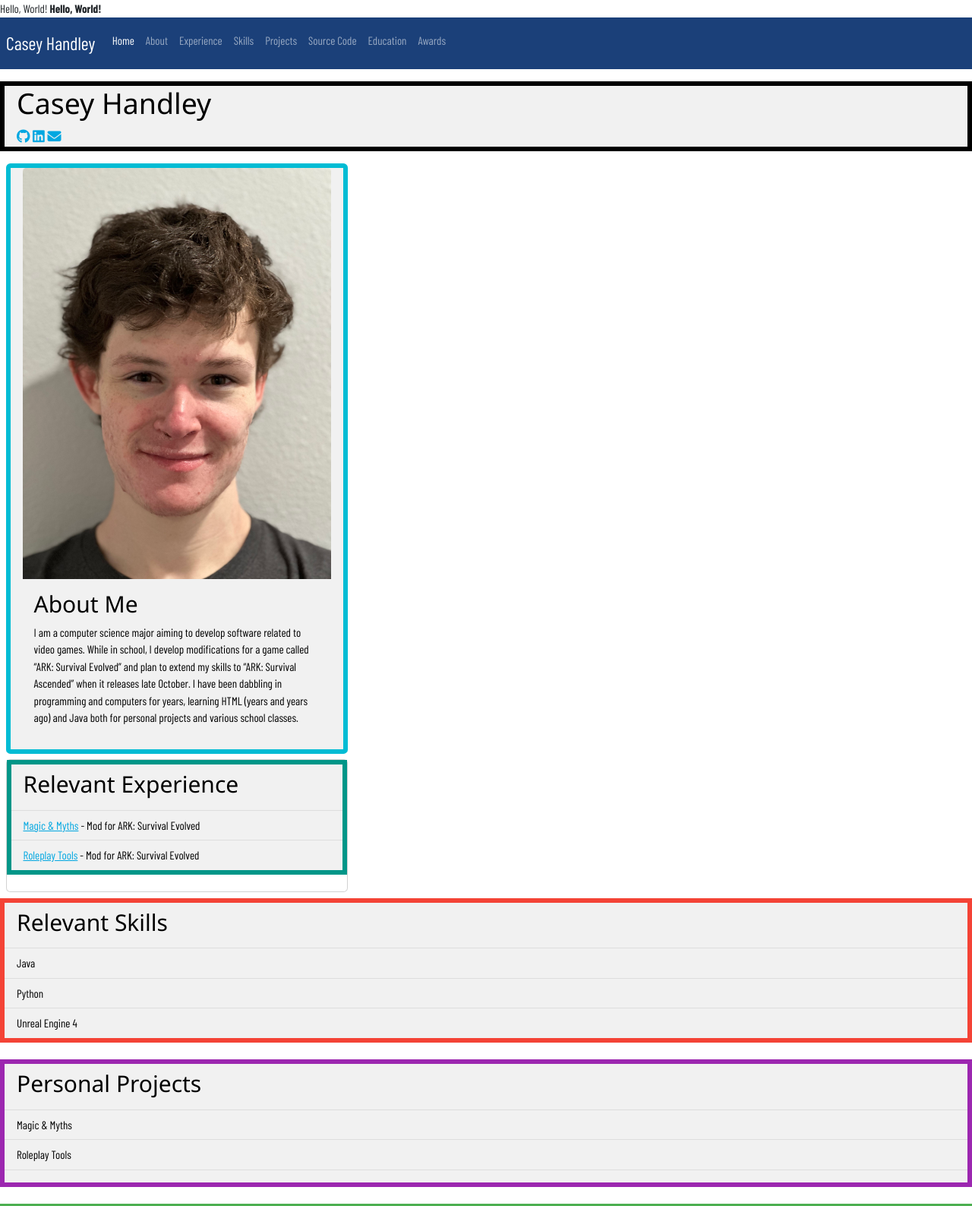
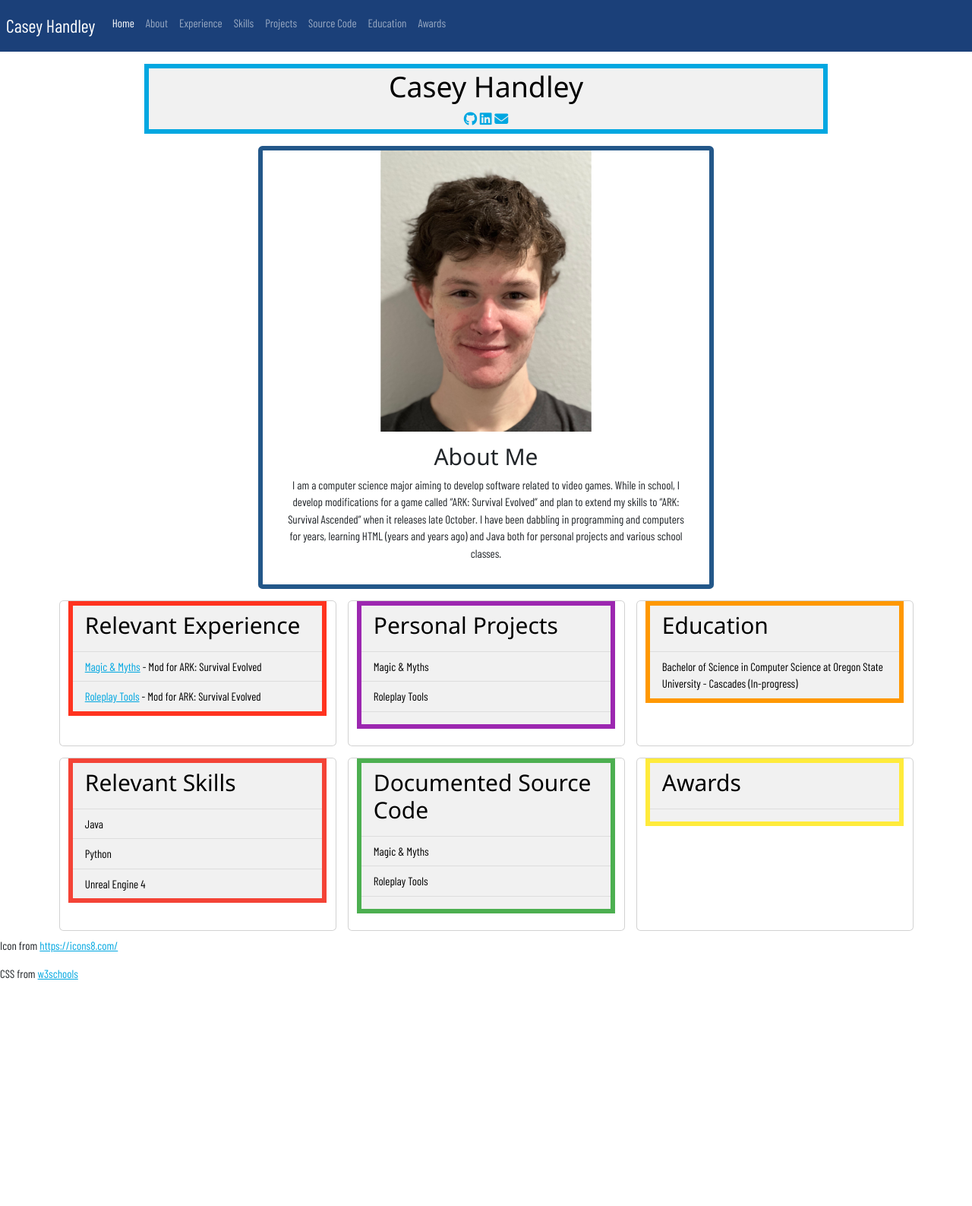
Before and after one commit to caseyHandleyOSU/caseyHandleyOSU.github.io, a website: page index.html in a window 1280 px wide. Shown: the top 1587 px of the page at 76% size. After the commit the page ends 1308 px from the top, so only its background shows below. Drawn offline with nearby package versions, Linux system fonts and the light colour scheme; a web font is replaced by a local one.

Commit message:
Align information in grid + center about me and header

```diff
--- a/index.html
+++ b/index.html
@@ -14,10 +14,6 @@
     <link rel="icon" type="image/x-icon" href="images/icons8-dog-32.png">
 
     <body>
-        <div>
-            Hello, World!
-            <b>Hello, World!</b>
-        </div>
         <!-- Navigation Bar -->
         <nav class="navbar bg-dark sticky-top" data-bs-theme="dark">
             <div class="container-fixed w3-padding-small">
@@ -51,7 +47,7 @@
         -->
 
         <!-- Title Section -->
-        <div id="home" class="w3-panel w3-border w3-topbar w3-rightbar w3-leftbar w3-bottombar w3-border-black w3-light-gray">
+        <div id="home" class="w3-panel w3-border w3-topbar w3-rightbar w3-leftbar w3-bottombar border-primary w3-light-gray text-center mx-auto" style="width:60rem;">
             <h1 class="w3-sans-serif font-effect-shadow-multiple">Casey Handley</h1>
             <div class="w3-large">
                 <a class="w3-sans-serif" href="https://github.com/caseyHandleyOSU/" target="_blank"><i class="fa fa-github"></i></a>
@@ -60,24 +56,48 @@
             </div>
         </div>
         <!-- About section -->
-        <div class="w3-panel w3-border w3-topbar w3-rightbar w3-leftbar w3-bottombar w3-border-cyan w3-light-gray card m-2" id="about" style="width: 30rem;">
-            <img src="images/IMG_1187.jpg" class="card-img-top" width="200" />
+        <div class="row w3-panel w3-border w3-topbar w3-rightbar w3-leftbar w3-bottombar w3-border-cyan border-secondary card m-2 text-center mx-auto" id="about" style="width: 40rem;">
+            <img src="images/IMG_1187.jpg" class="card-img-top mx-auto" style="width: 20rem;"/>
             <div class="card-body">
                 <h2 class="w3-sans-serif font-effect-shadow-multiple ">About Me</h2>
                 <p>I am a computer science major aiming to develop software related to video games. While in school, I develop modifications for a game called “ARK: Survival Evolved” and plan to extend my skills to “ARK: Survival Ascended” when it releases late October. I have been dabbling in programming and computers for years, learning HTML (years and years ago) and Java both for personal projects and various school classes.</p>
             </div>
         </div>
+
+        <div class="container">
+            <!-- Open Left Row -->
+            <div class="row">
                 <!-- Experience Section -->
-        <div id="experience" class="card m-2" style="width: 30rem;">
-            <ul class="w3-ul w3-border w3-topbar w3-rightbar w3-leftbar w3-bottombar w3-border-teal w3-light-gray">
+                <div id="experience" class="col card m-2" style="width: 30rem;">
+                    <ul class="w3-ul w3-border w3-topbar w3-rightbar w3-leftbar w3-bottombar border-danger w3-light-gray">
                         <li><h2 class="w3-sans-serif font-effect-shadow-multiple">Relevant Experience</h2></li>
                         <li><a href="https://steamcommunity.com/sharedfiles/filedetails/?id=3039514568">Magic & Myths</a> - Mod for ARK: Survival Evolved</li>
                         <li><a href="https://steamcommunity.com/sharedfiles/filedetails/?id=3039514568">Roleplay Tools</a> - Mod for ARK: Survival Evolved</li>
                     </ul>
+                </div>
+                <!-- Projects Section -->
+                <div id="projects" class="col card m-2" style="width: 30rem;">
+                    <ul class="w3-ul w3-border w3-topbar w3-rightbar w3-leftbar w3-bottombar w3-border-purple w3-light-gray">
+                        <li><h2 class="w3-sans-serif font-effect-shadow-multiple">Personal Projects</h2></li>
+                        <li>Magic & Myths</li>
+                        <li>Roleplay Tools</li>
+                        <li></li>
+                    </ul>
                     </br>
                 </div>
+                <!-- Education -->
+                <div id="education" class="col card m-2" style="width: 30rem;">
+                    <ul class="w3-ul w3-border w3-topbar w3-rightbar w3-leftbar w3-bottombar w3-border-orange w3-light-gray">
+                        <li><h2 class="w3-sans-serif font-effect-shadow-multiple">Education</h2></li>
+                        <li>Bachelor of Science in Computer Science at Oregon State University - Cascades (In-progress)</li>
+                    </ul>
+                    </br>
+                </div>
+            </div> <!-- Close Left Row -->
+            <!-- Open Right Row -->
+            <div class="row">
                 <!-- Skills Section -->
-        <div id="skills">
+                <div id="skills" class="col card m-2">
                     <ul class="w3-ul w3-border w3-topbar w3-rightbar w3-leftbar w3-bottombar w3-border-red w3-light-gray">
                         <li><h2 class="w3-sans-serif font-effect-shadow-multiple">Relevant Skills</h2></li>
                         <li>Java</li>
@@ -86,18 +106,8 @@
                     </ul>
                     </br>
                 </div>
-        <!-- Projects Section -->
-        <div id="projects">
-            <ul class="w3-ul w3-border w3-topbar w3-rightbar w3-leftbar w3-bottombar w3-border-purple w3-light-gray">
-                <li><h2 class="w3-sans-serif font-effect-shadow-multiple">Personal Projects</h2></li>
-                <li>Magic & Myths</li>
-                <li>Roleplay Tools</li>
-                <li></li>
-            </ul>
-            </br>
-        </div>
                 <!-- Source Code Section -->
-        <div id="source">
+                <div id="source" class="col card m-2">
                     <ul class="w3-ul w3-border w3-topbar w3-rightbar w3-leftbar w3-bottombar w3-border-green w3-light-gray">
                         <li><h2 class="w3-sans-serif font-effect-shadow-multiple">Documented Source Code</h2></li>
                         <li>Magic & Myths</li>
@@ -106,22 +116,18 @@
                     </ul>
                     </br>
                 </div>
-        <!-- Education -->
-        <div id="education">
-            <ul class="w3-ul w3-border w3-topbar w3-rightbar w3-leftbar w3-bottombar w3-border-orange w3-light-gray">
-                <li><h2 class="w3-sans-serif font-effect-shadow-multiple">Education</h2></li>
-                <li>Bachelor of Science in Computer Science at Oregon State University - Cascades (In-progress)</li>
-            </ul>
-            </br>
-        </div>
                 <!-- Awards -->
-        <div id="awards">
+                <div id="awards" class="col card m-2">
                     <ul class="w3-ul w3-border w3-topbar w3-rightbar w3-leftbar w3-bottombar w3-border-yellow w3-light-gray">
                         <li><h2 class="w3-sans-serif font-effect-shadow-multiple">Awards</h2></li>
                         <li></li>
                     </ul>
                     </br>
                 </div>
+            </div> <!-- Close Right Row -->
+        </div>
+
+
         <p>Icon from <a href="https://icons8.com/">https://icons8.com/</a></p>
         <p>CSS from <a href="https://www.w3schools.com/w3css/default.asp">w3schools</a></p>
     </body>
```
Lines whose indentation alone changed are shown as unchanged.
